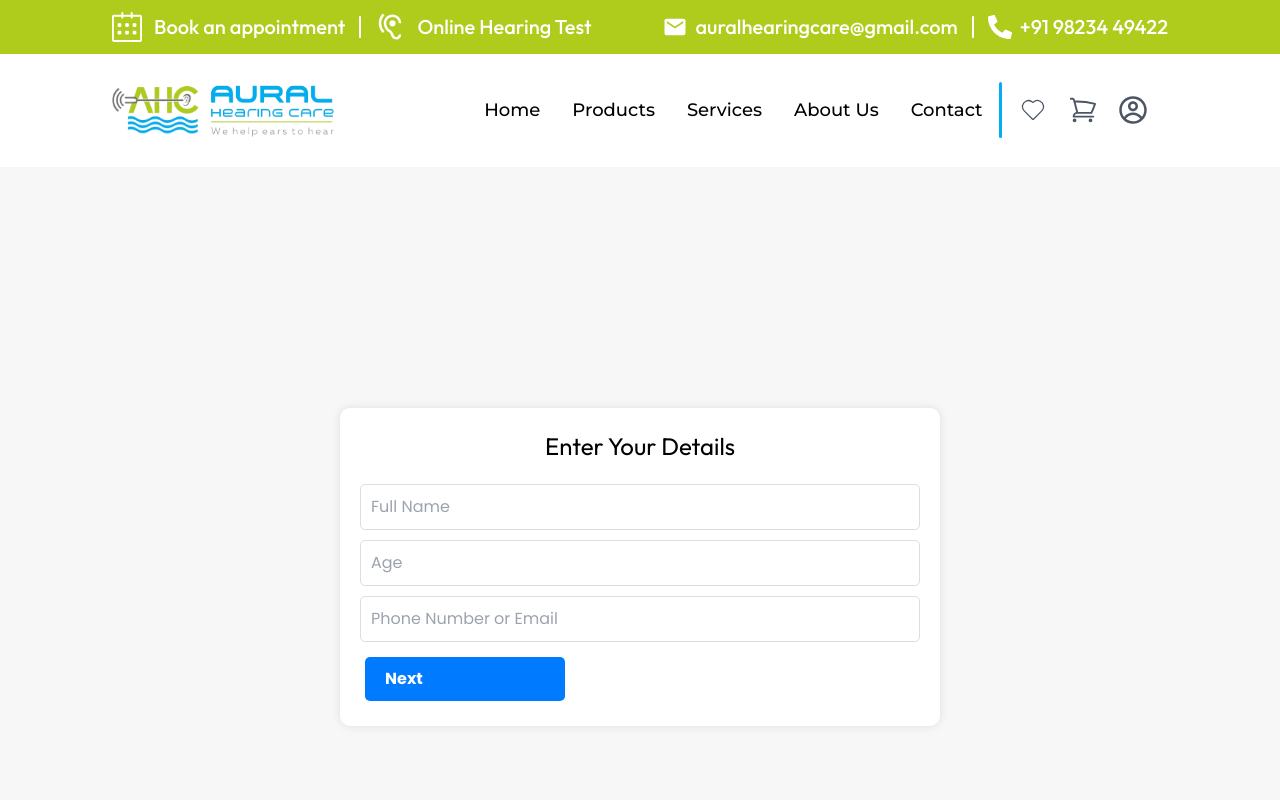
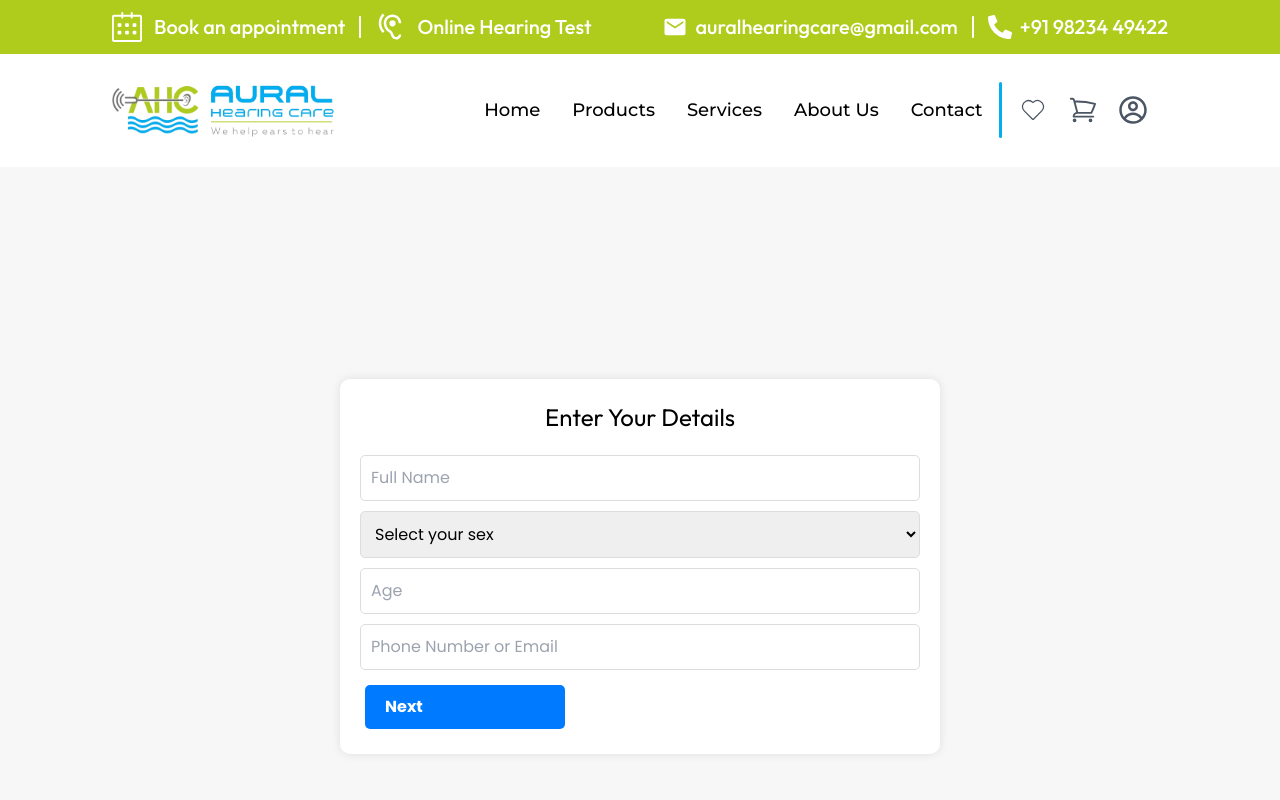
Before and after one commit to sahelzaff/Aural-Hearing-Care, a Next.js app: page /online-hearing-test in a window 1280 px wide. Both pictures are taken after a click on the button "Start Test". Shown: the top 800 px of the page. Built offline with nearby package versions, Linux system fonts and the light colour scheme; a web font is replaced by a local one.

Commit message:
changes in hearing

```diff
--- a/src/Components/Hearing_Test/Hearing_Test.jsx
+++ b/src/Components/Hearing_Test/Hearing_Test.jsx
@@ -25,15 +25,12 @@ const Hearing_Test = () => {
 
 
   const [decibelLevels, setDecibelLevels] = useState({});
-  const [volume, setVolume] = useState(2); // Start at 10 dB
-
+  const [volume, setVolume] = useState(1);
 
   const frequencies = [
     { frequency: 2000, ear: 'right', label: '2kHz' },
     { frequency: 4000, ear: 'right', label: '4kHz' },
-    { frequency: 6000, ear: 'right', label: '6kHz' },
-    { frequency: 2000, ear: 'left', label: '2kHz' },
-    { frequency: 4000, ear: 'left', label: '4kHz' },
+    { frequency: 1000, ear: 'left', label: '1kHz' },
     { frequency: 6000, ear: 'left', label: '6kHz' },
   ];
 
@@ -42,7 +39,7 @@ const Hearing_Test = () => {
     setIsLoading(true);
     try {
       const response = await axios.post(
-        'https://aural-hearing-backend-production.up.railway.app/api/hearing-test/submit',
+        'http://127.0.0.1:5000/api/hearing-test/submit',
         data,
         { responseType: 'blob' }
       );
@@ -85,7 +82,7 @@ const Hearing_Test = () => {
       currentAudio.currentTime = 0;
     }
 
-    const audio = new Audio(`https://aural-hearing-backend-production.up.railway.app/api/hearing-test/play-tone?frequency=${frequency}&ear=${ear}`);
+    const audio = new Audio(`http://127.0.0.1:5000/api/hearing-test/play-tone?frequency=${frequency}&ear=${ear}`);
     audio.volume = volume / 100; // Convert volume to scale 0-1 for Audio API
     audio.play();
 
@@ -188,6 +185,20 @@ const Hearing_Test = () => {
           <div className="box">
             <h2 className="heading">Enter Your Details</h2>
             <input className="input" type="text" name="full_name" placeholder="Full Name" onChange={handleChange} />
+            <div className="form-group text-start text-gray-400 text-xl">
+              <select
+                className="input text-black"
+                name="sex"
+                id="sex"
+                value={formData.sex}
+                onChange={handleChange}
+              >
+                <option value="">Select your sex</option>
+                <option value="Male" className='text-black'>Male</option>
+                <option value="Female" className='text-black'>Female</option>
+                <option value="Others" className='text-black'>Prefer not to say</option>
+              </select>
+            </div>
             <input className="input" type="number" name="age" placeholder="Age" onChange={handleChange} />
             <input className="input" type="text" name="contact" placeholder="Phone Number or Email" onChange={handleChange} />
             <button className="btn" onClick={() => setStep(3)}>Next</button>
@@ -281,9 +292,9 @@ const Hearing_Test = () => {
               Play Sound
             </button>
             <div className="volume-controls">
-              <button className="volume-btn" onClick={() => adjustVolume(-2)}><FaVolumeDown /></button>
+              <button className="volume-btn" onClick={() => adjustVolume(-0.5)}><FaVolumeDown /></button>
               <span className="volume-level">Volume: {volume} dB</span>
-              <button className="volume-btn" onClick={() => adjustVolume(2)}><FaVolumeUp /></button>
+              <button className="volume-btn" onClick={() => adjustVolume(0.5)}><FaVolumeUp /></button>
             </div>
             <button className="btn" onClick={handleNextSound}>Next Sound</button>
           </div>
```
